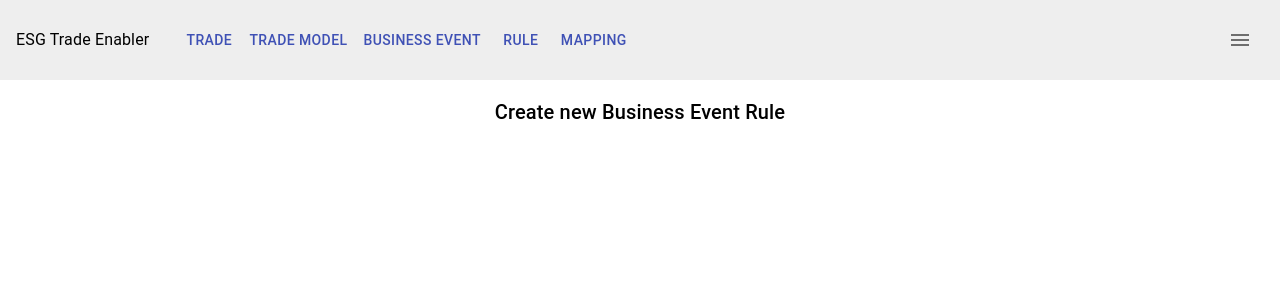
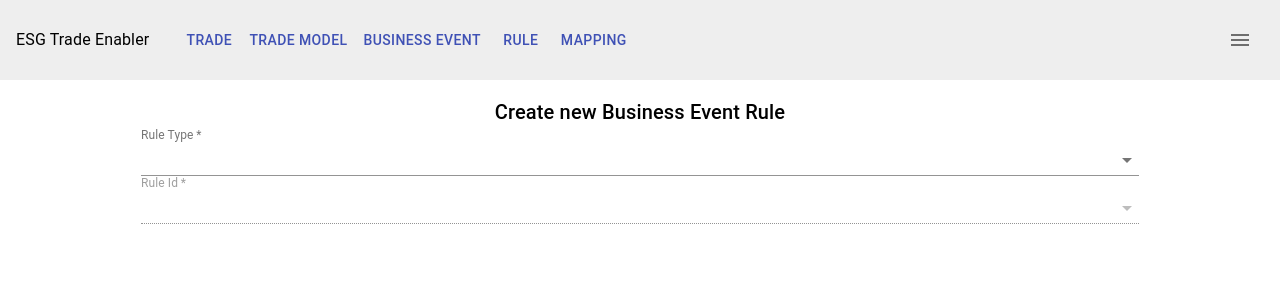
Before and after one commit to aashishmaheshwar/testyTemp, a React (Create React App) app: page /businessRuleMapper in a window 1280 px wide. Shown: the top 300 px of the page. Built offline with nearby package versions, Linux system fonts and the light colour scheme; what react-awesome-query-builder would draw is missing.

Commit message:
business rule mapper changes - draft

```diff
--- a/src/components/BusinessRuleMapper.tsx
+++ b/src/components/BusinessRuleMapper.tsx
@@ -1,16 +1,13 @@
 import { Box, TextField, Typography } from "@material-ui/core";
+import { Autocomplete } from "@material-ui/lab";
 import { Form, Formik } from "formik";
 import React from "react";
-
-const ruleTypes = [
-  { id: "REG", name: "Regular" },
-  { id: "ACC", name: "Account" },
-];
+import { MockRuleIds, RuleTypes } from "../configs/RuleModel";
 
 const initialValues = {
   businessEventRuleId: "",
-  ruleType: "",
-  ruleId: "",
+  ruleType: null,
+  ruleId: null,
   // rule attributes for this rule ID is fetched and 'mapping' object must be built
   // mapping: {}
 };
@@ -70,6 +67,53 @@ const BusinessRuleMapper = ({ isNew = false }: { isNew: boolean }) => {
                   {...getFieldProps("businessEventRuleId")}
                 />
               )}
+              <Autocomplete
+                fullWidth
+                value={values.ruleType as any}
+                onChange={(event: any, newValue: any | null) => {
+                  setFieldValue("ruleType", newValue);
+                  if (!newValue) {
+                    setFieldValue("ruleId", newValue);
+                    // reset the mapping as well
+                  } else {
+                    // trigger a GET call and get all ruleIds for this type /ruleIds?ruleType=<string> API
+                  }
+                }}
+                options={RuleTypes} // fetched asynchronously; maybe elastic search
+                getOptionLabel={({ id, name }: { id: string; name: string }) =>
+                  `${id} : ${name}`
+                }
+                renderInput={(params: any) => (
+                  <TextField
+                    {...params}
+                    required
+                    label="Rule Type"
+                    InputLabelProps={{
+                      shrink: true,
+                    }}
+                  />
+                )}
+              />
+              <Autocomplete
+                fullWidth
+                value={values.ruleId as any}
+                onChange={(event: any, newValue: any | null) => {
+                  setFieldValue("ruleId", newValue);
+                  // trigger a GET call and get the rule for this ruleId /rule?ruleId=<string> API
+                }}
+                options={MockRuleIds} // fetched asynchronously;
+                renderInput={(params: any) => (
+                  <TextField
+                    {...params}
+                    required
+                    label="Rule Id"
+                    InputLabelProps={{
+                      shrink: true,
+                    }}
+                  />
+                )}
+                disabled={!values.ruleType}
+              />
             </Form>
           );
         }}
--- a/src/components/RuleModel.tsx
+++ b/src/components/RuleModel.tsx
@@ -6,14 +6,10 @@ import Autocomplete from "@material-ui/lab/Autocomplete";
 import {
   RuleInitialValues,
   RuleModelValidationSchema,
+  RuleTypes,
 } from "../configs/RuleModel";
 import RuleAttributeContainer from "./RuleAttributeContainer";
 import { useRuleModelStyles } from "./RuleModelStyles";
-
-const ruleTypes = [
-  { id: "REG", name: "Regular" },
-  { id: "ACC", name: "Account" },
-];
 
 const RuleModel = ({ isNew = false }: { isNew: boolean }) => {
   const classes = useRuleModelStyles();
@@ -77,7 +73,7 @@ const RuleModel = ({ isNew = false }: { isNew: boolean }) => {
                 onChange={(event: any, newValue: any | null) => {
                   setFieldValue("ruleType", newValue);
                 }}
-                options={ruleTypes} // fetched asynchronously; maybe elastic search
+                options={RuleTypes} // fetched asynchronously; maybe elastic search
                 getOptionLabel={({ id, name }: { id: string; name: string }) =>
                   `${id} : ${name}`
                 }
--- a/src/configs/RuleModel.ts
+++ b/src/configs/RuleModel.ts
@@ -30,3 +30,10 @@ export const RuleInitialValues = {
     ruleType: null,
     attributes: [{ name: "", type: "", id: Math.random() }],
 };
+
+export const RuleTypes = [
+    { id: "REG", name: "Regular" },
+    { id: "ACC", name: "Account" },
+];
+
+export const MockRuleIds = ['R00001733', 'R00001734', 'R00001735'];
```
